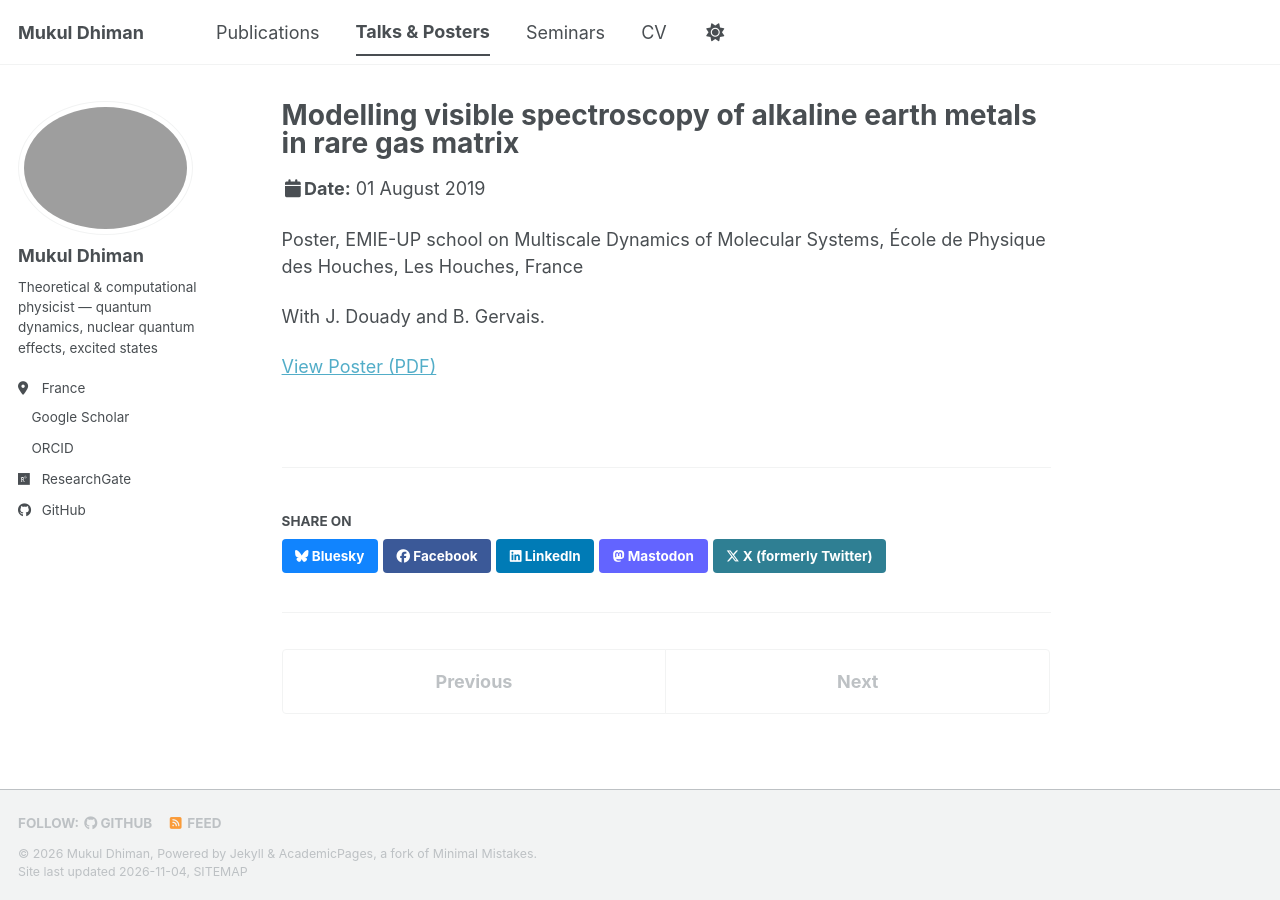
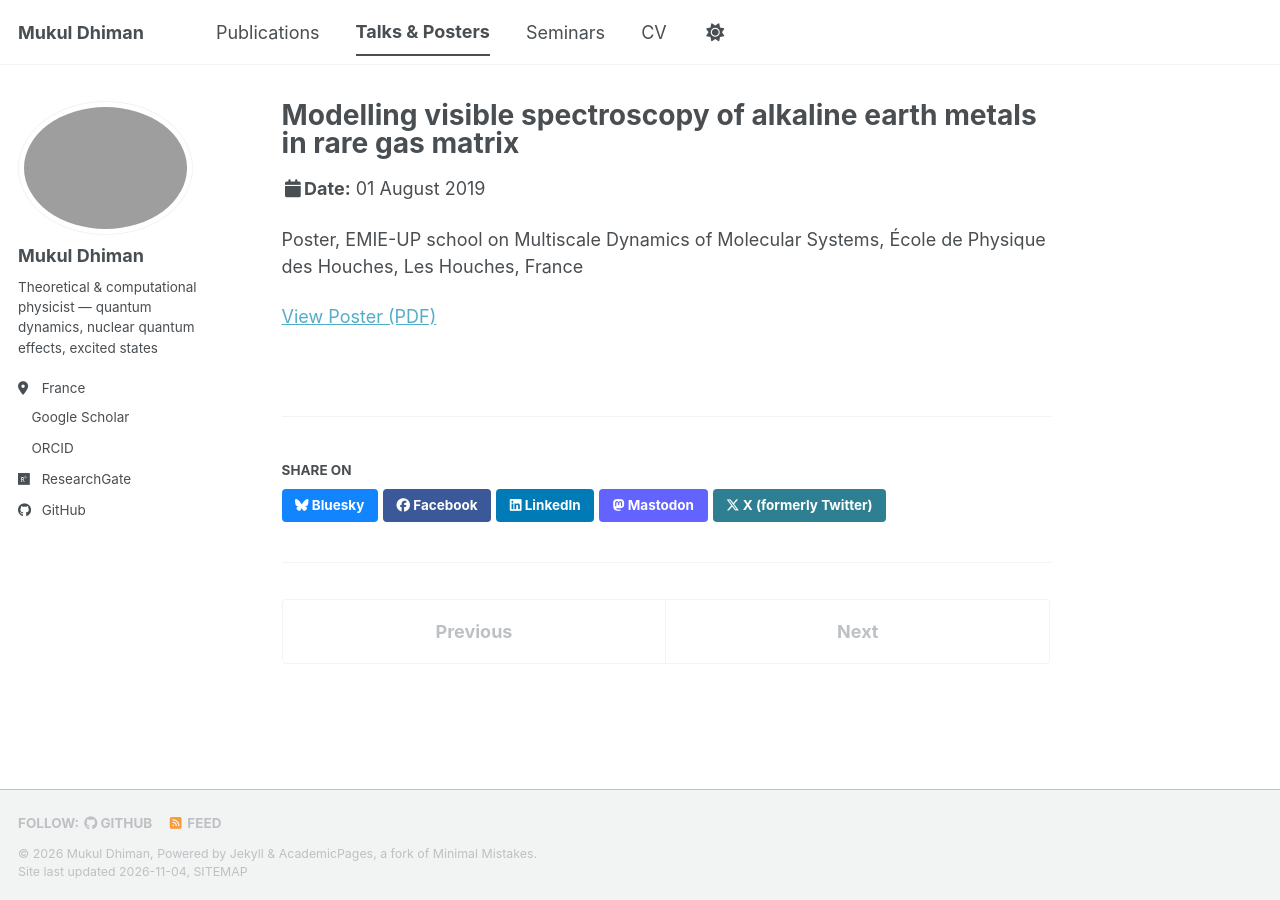
Before and after one commit to simul-md/dhiman.github.io, a Jekyll site: the page built from _talks/2019-08-01-les-houches-emie-up.md, in a window 1280 px wide. Built offline with Jekyll 4.4.1, drawn with Linux system fonts in a browser that asks for light colours; a style sheet for code colours, icons or effects is not loaded.

Commit message:
Update 2019-08-01-les-houches-emie-up.md

```diff
--- a/_talks/2019-08-01-les-houches-emie-up.md
+++ b/_talks/2019-08-01-les-houches-emie-up.md
@@ -8,6 +8,4 @@ date: 2019-08-01
 location: "Les Houches, France"
 ---
 
-With J. Douady and B. Gervais.
-
 [View Poster (PDF)]({{ site.baseurl }}/files/poster_mukuldhiman.pdf)
```
